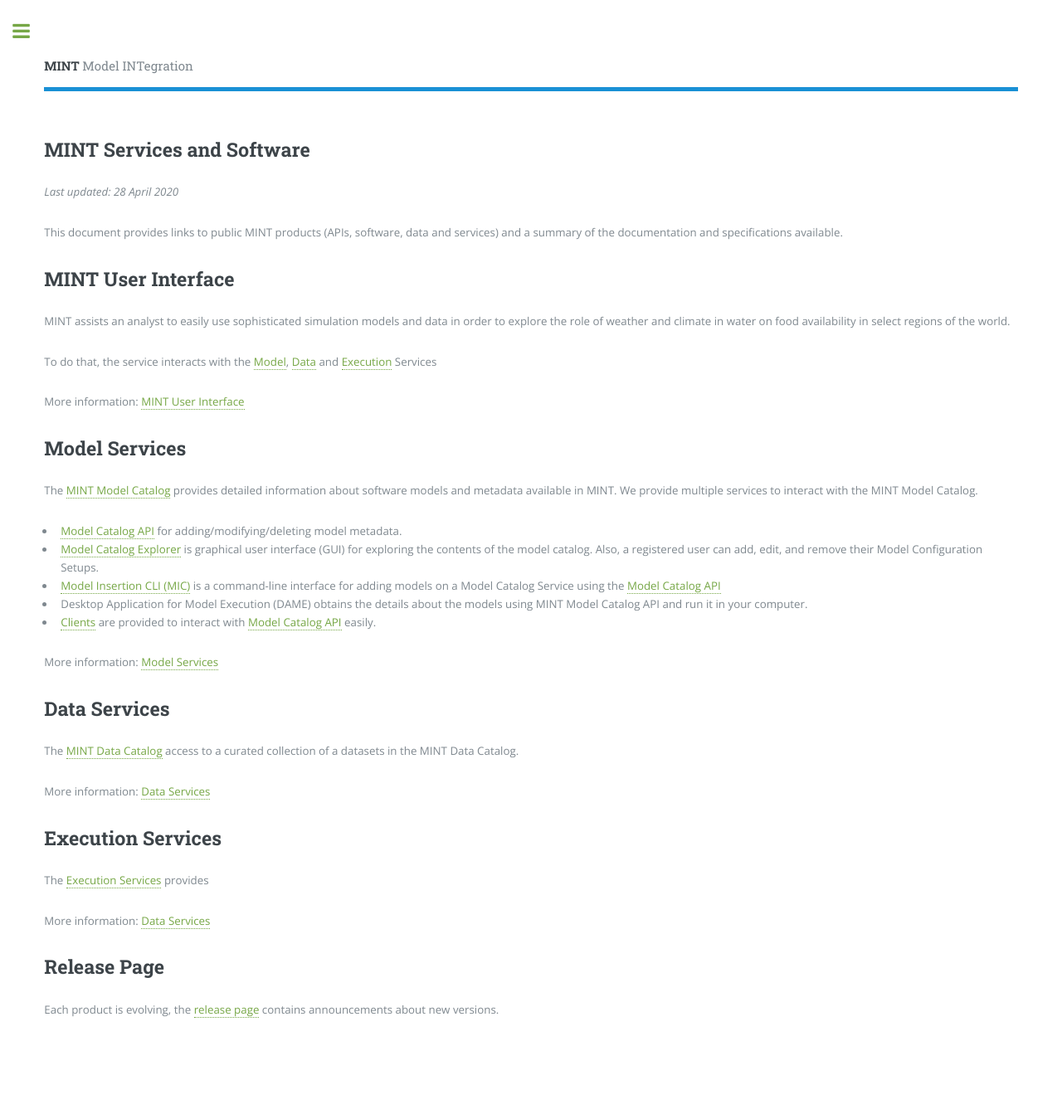
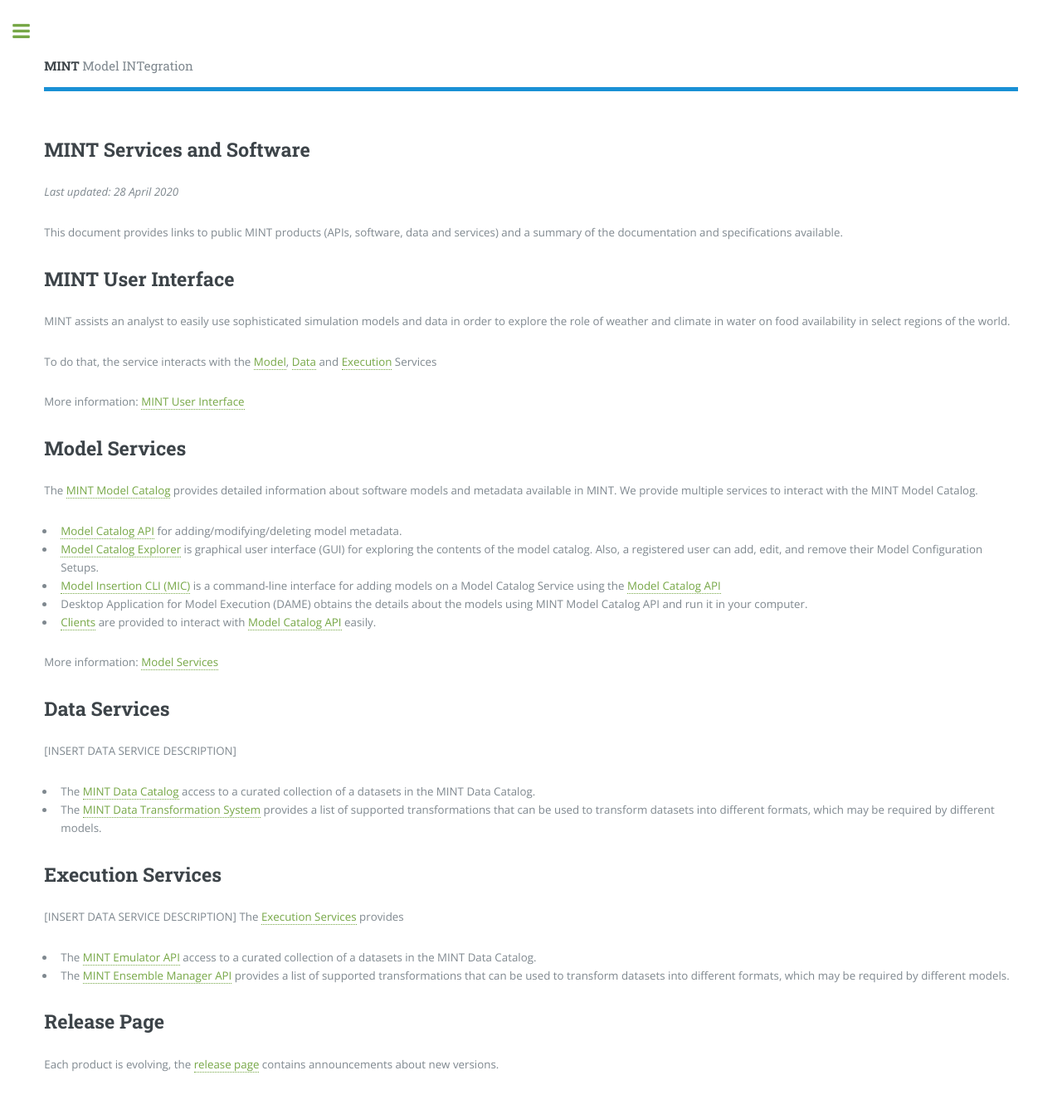
Before and after one commit to KnowledgeCaptureAndDiscovery/MINT, a Jekyll site: the page built from products.md, in a window 1280 px wide. Shown: the whole page at 83% size. Built offline with Jekyll 4.4.1, drawn with Linux system fonts in a browser that asks for light colours; before the commit the page ends 1283 px from its top, so only the background shows below that.

Commit message:
fix: execution

```diff
--- a/products.md
+++ b/products.md
@@ -29,19 +29,26 @@ We provide multiple services to interact with the MINT Model Catalog.
 - [Clients]({{ '/products/model/' | absolute_url }}#model-service-api-clients) are provided to interact with [Model Catalog API]({{ '/products/model/' | absolute_url }}#model-catalog-api) easily.
 
 
-More information: [Model Services]({{ '/services/model.html' | absolute_url }})
+More information: [Model Services]({{ '/products/model.html' | absolute_url }})
 
 ## Data Services
 
-The [MINT Data Catalog]({{ '/services/data.html' | absolute_url }}) access to a curated collection of a datasets in the MINT Data Catalog.
+[INSERT DATA SERVICE DESCRIPTION]
 
-More information: [Data Services]({{ '/services/dats.html' | absolute_url }})
+- The [MINT Data Catalog]({{ '/products/data' | absolute_url }}#mint-data-catalog) access to a curated collection of a datasets in the MINT Data Catalog.
+- The [MINT Data Transformation System]({{ '/products/data' | absolute_url }}#transformation-services)  provides a list of supported transformations that can be used to transform datasets into different formats, which may be required by different models.
+
 
 ## Execution Services
 
-The [Execution Services]({{ '/services/execuion.html' | absolute_url }}) provides
+[INSERT DATA SERVICE DESCRIPTION]
+The [Execution Services]({{ '/products/execution' | absolute_url }}) provides
 
-More information: [Data Services]({{ '/services/dats.html' | absolute_url }})
+
+
+- The [MINT Emulator API]({{ '/products/execution' | absolute_url }}#emulator-apis) access to a curated collection of a datasets in the MINT Data Catalog.
+- The [MINT  Ensemble Manager API]({{ '/products/execution' | absolute_url }}#ensemble-manager-api)  provides a list of supported transformations that can be used to transform datasets into different formats, which may be required by different models.
+
 
 ## Release Page
 
```
Also changed, not shown: _services/data.md (renamed from _services/_data.md, +9 -3 lines), _services/execution.md (renamed from _services/_execution.md, +5 -1 lines), _services/mintui.md (+6 -1 lines), _services/others.md (+8 -0 lines).
